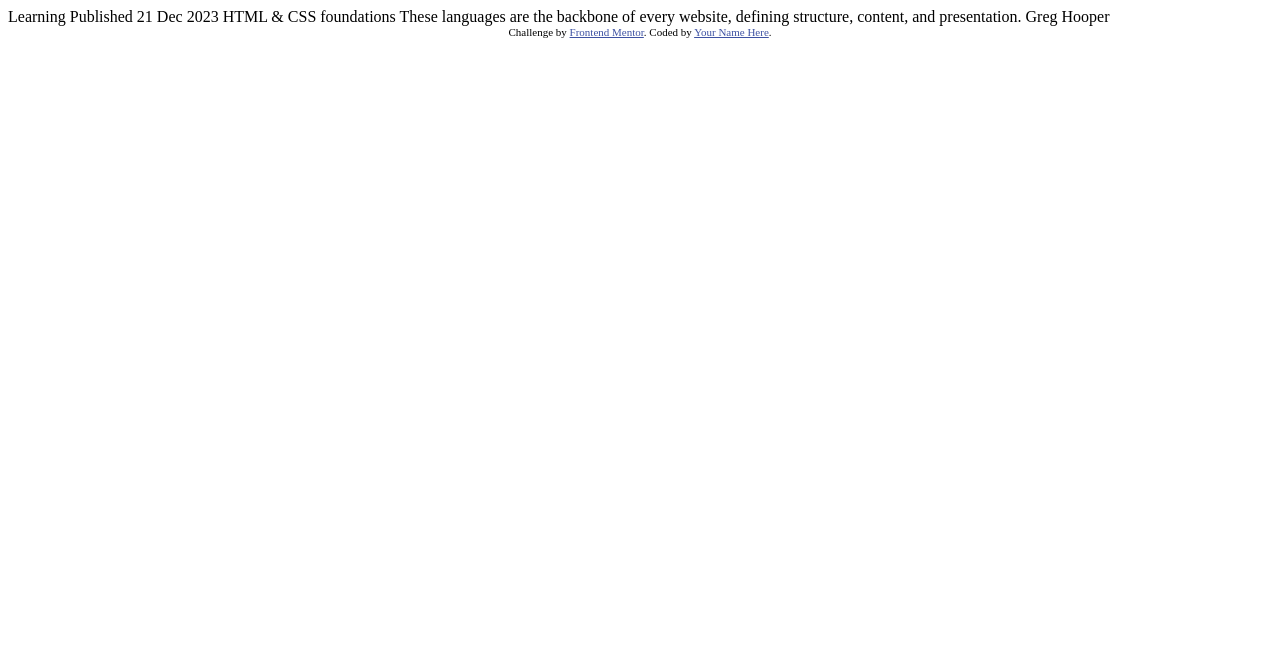
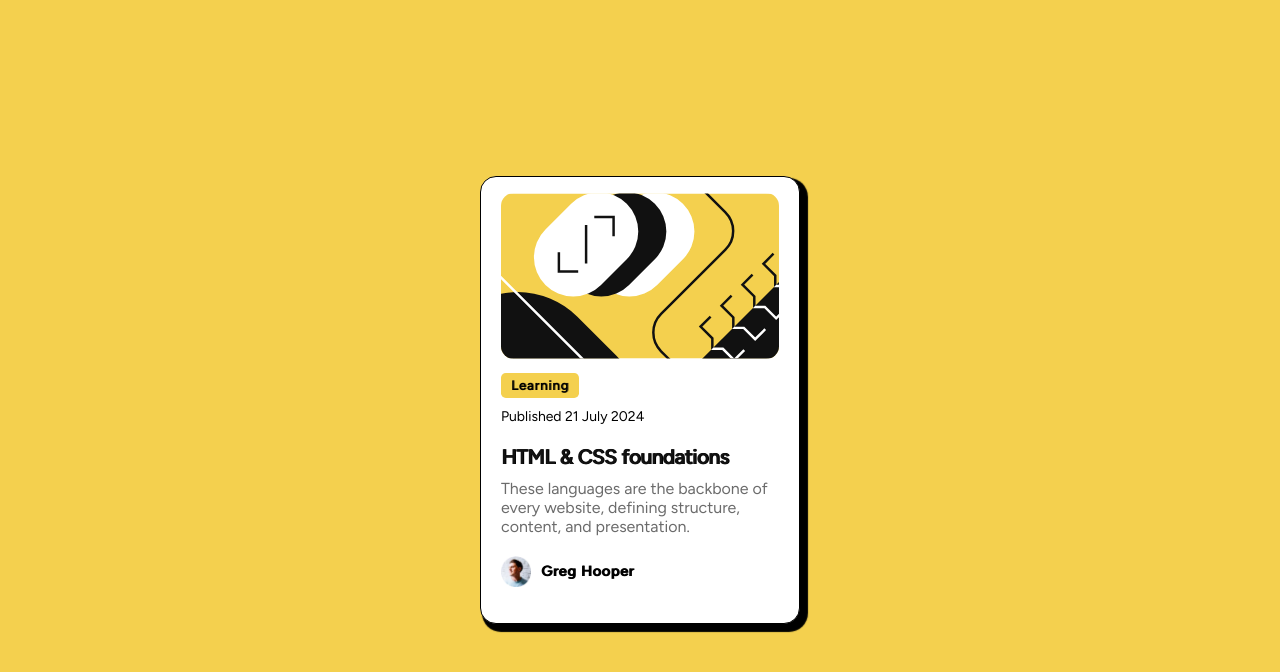
Before and after one commit to Paul-wackdev/FrontEnd_Mentor-BlogPreviewCard, a plain HTML site: page index.html in a window 1280 px wide. Drawn offline with Linux system fonts and the light colour scheme.

Commit message:
Finish 2nd Frontend Mentor Challenge
It was really fun designing this one!

```diff
--- a/index.html
+++ b/index.html
@@ -1,34 +1,47 @@
 <!DOCTYPE html>
 <html lang="en">
   <head>
-  <meta charset="UTF-8">
-  <meta name="viewport" content="width=device-width, initial-scale=1.0"> <!-- displays site properly based on user's device -->
-
-  <link rel="icon" type="image/png" sizes="32x32" href="./assets/images/favicon-32x32.png">
+    <meta charset="UTF-8" />
+    <meta name="viewport" content="width=device-width, initial-scale=1.0" />
+    <!-- displays site properly based on user's device -->
+    <link rel="stylesheet" href="style.css" />
+    <link
+      rel="icon"
+      type="image/png"
+      sizes="32x32"
+      href="images/favicon-32x32.png"
+    />
 
     <title>Frontend Mentor | Blog preview card</title>
-
-  <!-- Feel free to remove these styles or customise in your own stylesheet 👍 -->
-  <style>
-    .attribution { font-size: 11px; text-align: center; }
-    .attribution a { color: hsl(228, 45%, 44%); }
-  </style>
   </head>
   <body>
-
-  Learning
-
-  Published 21 Dec 2023
-
-  HTML & CSS foundations
-
-  These languages are the backbone of every website, defining structure, content, and presentation.
-
-  Greg Hooper
-
-  <div class="attribution">
-    Challenge by <a href="https://www.frontendmentor.io?ref=challenge" target="_blank">Frontend Mentor</a>.
-    Coded by <a href="#">Your Name Here</a>.
+    <article>
+      <img
+        src="images/illustration-article.svg"
+        alt="Illustration of Code"
+        class="thumbnail"
+      />
+      <div class="box"><h5>Learning</h5></div>
+      <div class="date"><p>Published 21 July 2024</p></div>
+      <header><h2>HTML & CSS foundations</h2></header>
+      <p class="description">
+        These languages are the backbone of every website, defining structure,
+        content, and presentation.
+      </p>
+      <div class="author-profile">
+        <img
+          src="images/image-avatar.webp"
+          alt="profile picture"
+          class="profile"
+        />
+        <h3>Greg Hooper</h3>
       </div>
+    </article>
+    <!-- <div class="attribution">
+      Challenge by
+      <a href="https://www.frontendmentor.io?ref=challenge" target="_blank"
+        >Frontend Mentor</a
+      >. Coded by <a href="#">Your Name Here</a>.
+    </div> -->
   </body>
 </html>
--- /dev/null
+++ b/style.css
@@ -0,0 +1,87 @@
+@import url("https://fonts.googleapis.com/css2?family=Figtree:ital@0;1&display=swap");
+
+* {
+  margin: 0;
+  padding: 0;
+  box-sizing: border-box;
+  font-family: "Figtree", sans-serif;
+  font-size: 16px;
+}
+
+body {
+  background-color: hsl(47, 88%, 63%);
+  display: flex;
+  min-height: 100vh;
+  align-items: center;
+  justify-content: center;
+  /* gap: 1rem; */
+}
+
+article {
+  width: 320px;
+  background-color: #ffffff;
+  padding: 1em 20px;
+  border-radius: 1em;
+  margin: 0 auto;
+  box-shadow: 5px 5px 1px 3px black;
+  border: 1px solid black;
+}
+
+.thumbnail {
+  width: 100%;
+  height: auto;
+  border-radius: 0.8em;
+  margin-bottom: 10px;
+}
+
+.box {
+  background-color: hsl(47, 88%, 63%);
+  display: inline-flex;
+  padding: 5px 10px;
+  border-radius: 0.3em;
+}
+
+.date {
+  padding: 10px 0;
+}
+
+header h2 {
+  font-weight: 800;
+  color: hsl(0, 0%, 7%);
+  padding: 10px 0;
+  font-size: 20px;
+  text-shadow: 1px 0 #000000;
+}
+
+.description {
+  color: hsl(0, 0%, 42%);
+}
+
+.profile {
+  width: 30px;
+}
+
+.author-profile {
+  display: flex;
+  align-items: center;
+  padding: 20px 0;
+  gap: 10px;
+}
+
+h5 {
+  font-weight: 800;
+  font-size: 13px;
+  text-shadow: 1px 0 #03030373;
+  letter-spacing: 1px;
+}
+
+.date p {
+  font-weight: 500;
+  font-size: 14px;
+}
+
+h3 {
+  font-size: 14px;
+  text-shadow: 1px 0 #030303;
+  letter-spacing: 1px;
+}
```
Also changed, not shown: images/favicon-32x32.png (renamed from assets/images/favicon-32x32.png), images/illustration-article.svg (renamed from assets/images/illustration-article.svg), images/image-avatar.webp (renamed from assets/images/image-avatar.webp), 1 other file. Lines whose indentation alone changed are shown as unchanged.
